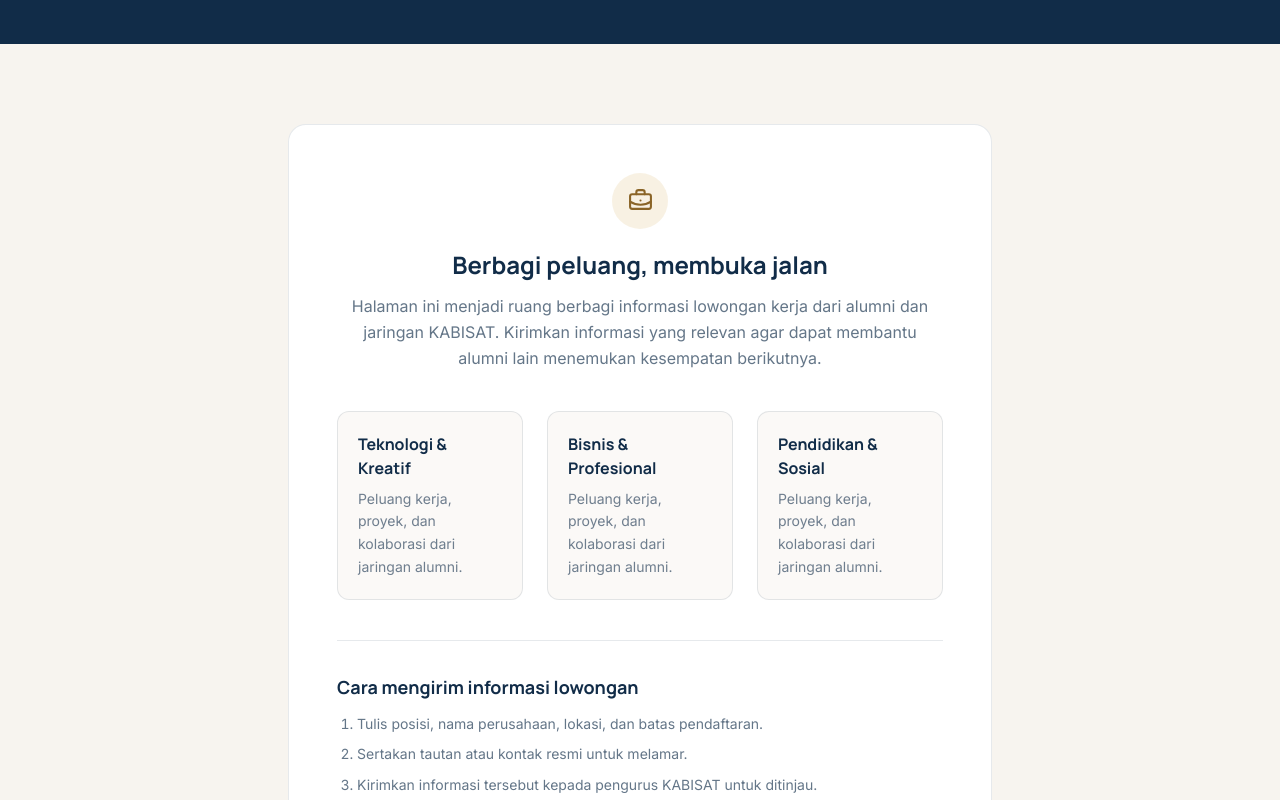
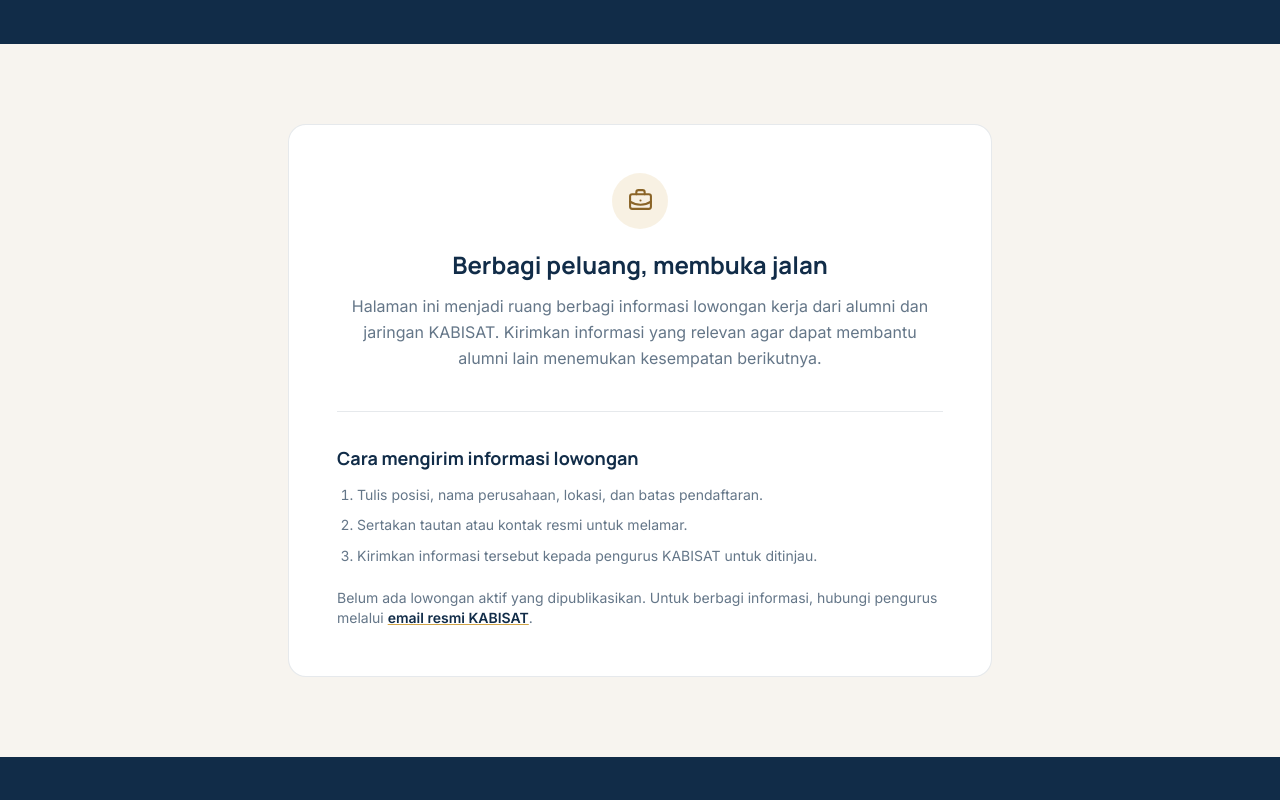
Before and after one commit to enefisualcode/kabisat-angkatan-tujuh, a Next.js app: page /lowongan-kerja in a window 1280 px wide. Shown: the part 434-1234 px from the top of the page. Built offline with nearby package versions, Linux system fonts and the light colour scheme.

Commit message:
Remove job categories and reorder books

```diff
--- a/src/app/kitab-irsyadud/page.tsx
+++ b/src/app/kitab-irsyadud/page.tsx
@@ -12,18 +12,18 @@
 
 const books = [
   {
+    title: "Irsyadud Thalabah",
+    arabicTitle: "إِرْشَادُ الطَّلَبَةِ",
+    description: "Bacaan dan panduan untuk para penuntut ilmu.",
+    href: "/kitab-dan-irsyadud/irsyadud-thalabah.pdf",
+    size: "1,9 MB",
+  },
+  {
     title: "Intabah Dinuka Fil Khatar",
     arabicTitle: "انتبه دينك فى الخطر",
     description: "Kitab pengingat untuk menjaga agama dan kehidupan.",
     href: "/kitab-dan-irsyadud/kitab-intabah-dinuka-fil-khatar.pdf",
     size: "5,4 MB",
-  },
-  {
-    title: "Irsyadud Thalabah",
-    arabicTitle: "إِرْشَادُ الطَّلَبَةِ",
-    description: "Bacaan dan panduan untuk para penuntut ilmu.",
-    href: "/kitab-dan-irsyadud/irsyadud-thalabah.pdf",
-    size: "1,9 MB",
   },
 ];
 
--- a/src/app/lowongan-kerja/page.tsx
+++ b/src/app/lowongan-kerja/page.tsx
@@ -33,18 +33,6 @@
               alumni dan jaringan KABISAT. Kirimkan informasi yang relevan agar
               dapat membantu alumni lain menemukan kesempatan berikutnya.
             </p>
-            <div className="mt-10 grid gap-6 text-left sm:grid-cols-3">
-              {["Teknologi & Kreatif", "Bisnis & Profesional", "Pendidikan & Sosial"].map(
-                (category) => (
-                  <div key={category} className="rounded-xl border border-navy/10 bg-cream/50 p-5">
-                    <h3 className="font-heading font-bold text-navy">{category}</h3>
-                    <p className="mt-2 text-sm leading-relaxed text-navy/60">
-                      Peluang kerja, proyek, dan kolaborasi dari jaringan alumni.
-                    </p>
-                  </div>
-                )
-              )}
-            </div>
             <div className="mt-10 border-t border-navy/10 pt-8 text-left">
               <h3 className="font-heading text-lg font-bold text-navy">Cara mengirim informasi lowongan</h3>
               <ol className="mt-3 list-decimal space-y-2 pl-5 text-sm leading-relaxed text-navy/65">
```
